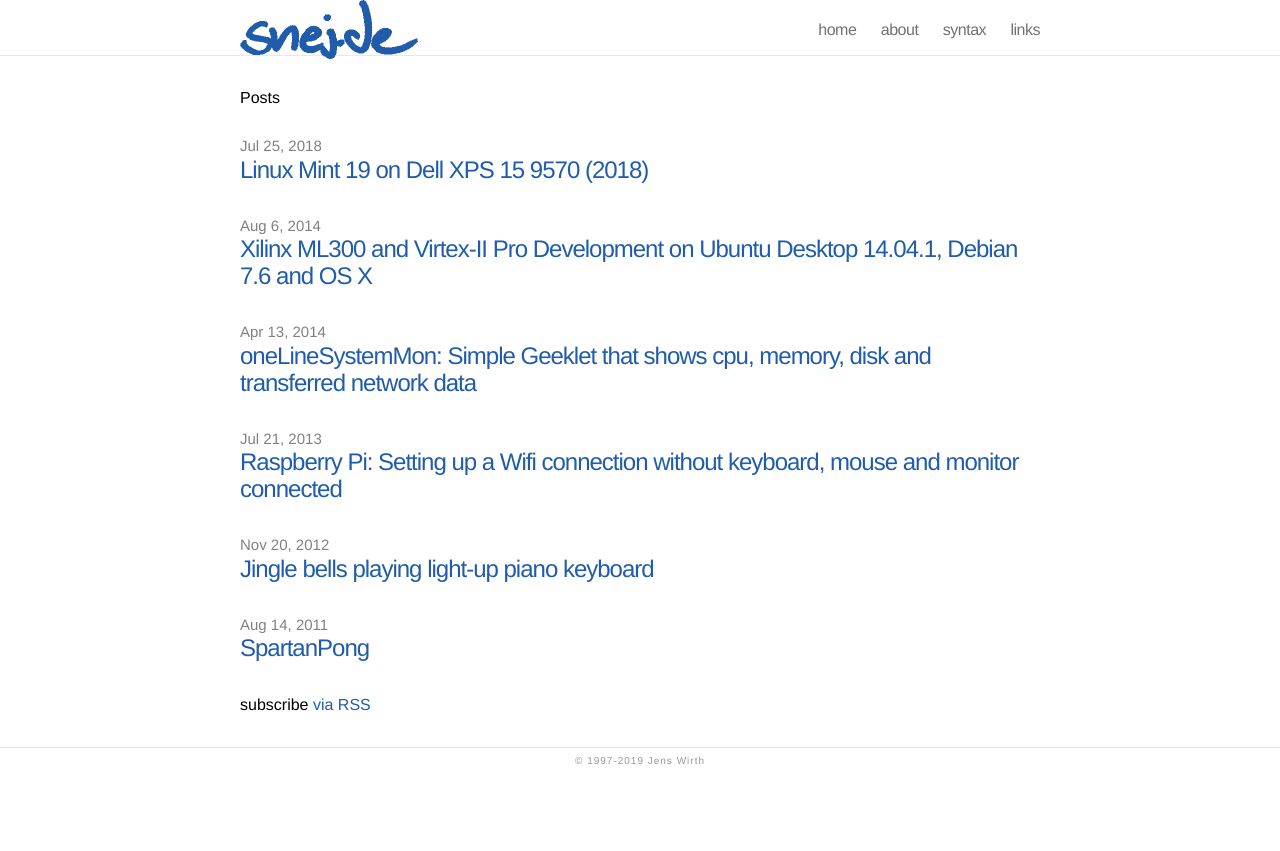
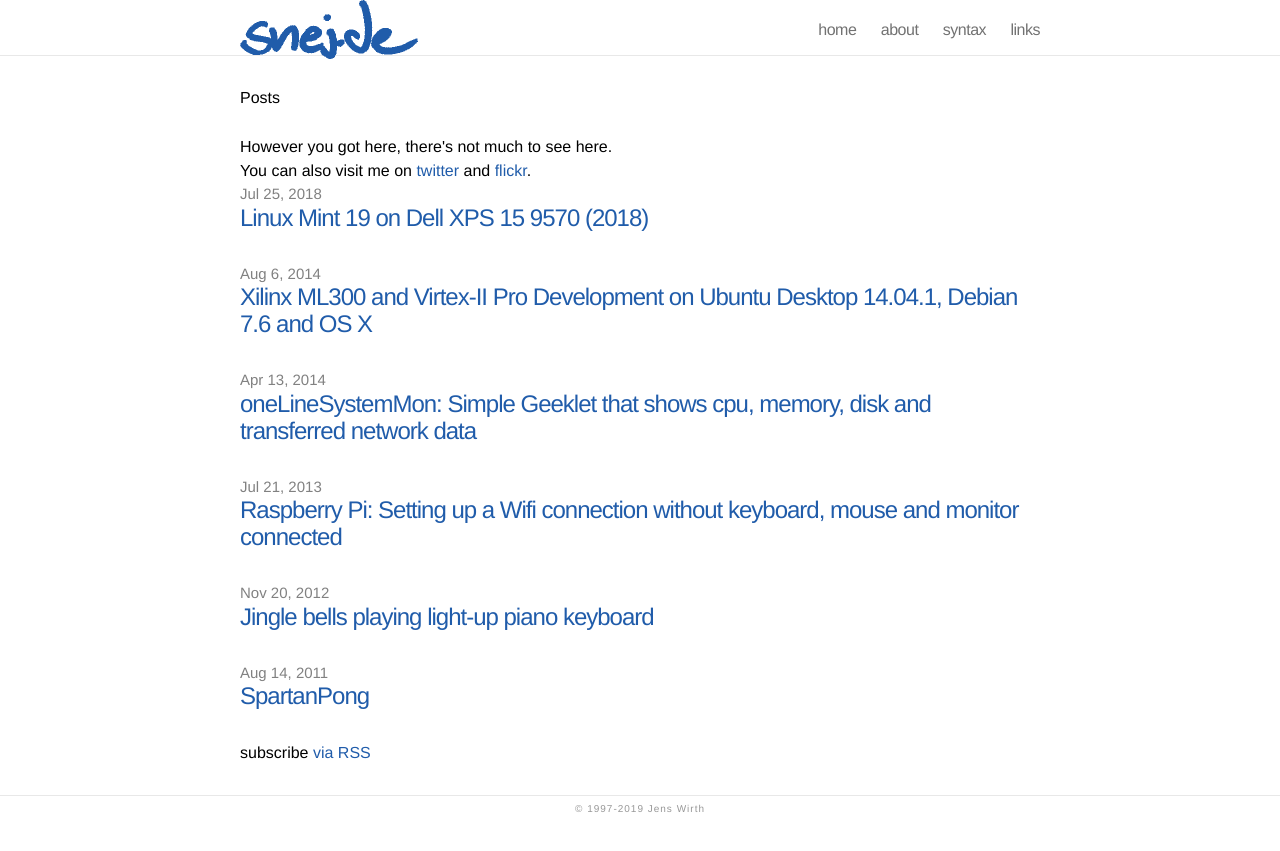
Before and after one commit to jewirth/jewirth.github.io, a Jekyll site: the page built from index.html, in a window 1280 px wide. Shown: the top 851 px of the page. Built offline with Jekyll 4.4.1, drawn with Linux system fonts in a browser that asks for light colours.

Commit message:
Update index.html

```diff
--- a/index.html
+++ b/index.html
@@ -5,6 +5,8 @@ layout: default
 <div class="home">
 
   <h1>Posts</h1>
+However you got here, there's not much to see here.<br>
+You can also visit me on <a href="https://twitter.com/jewirth">twitter</a> and <a href="https://www.flickr.com/people/149206692@N05/">flickr</a>.
 
   <ul class="posts">
     {% for post in site.posts %}
```
